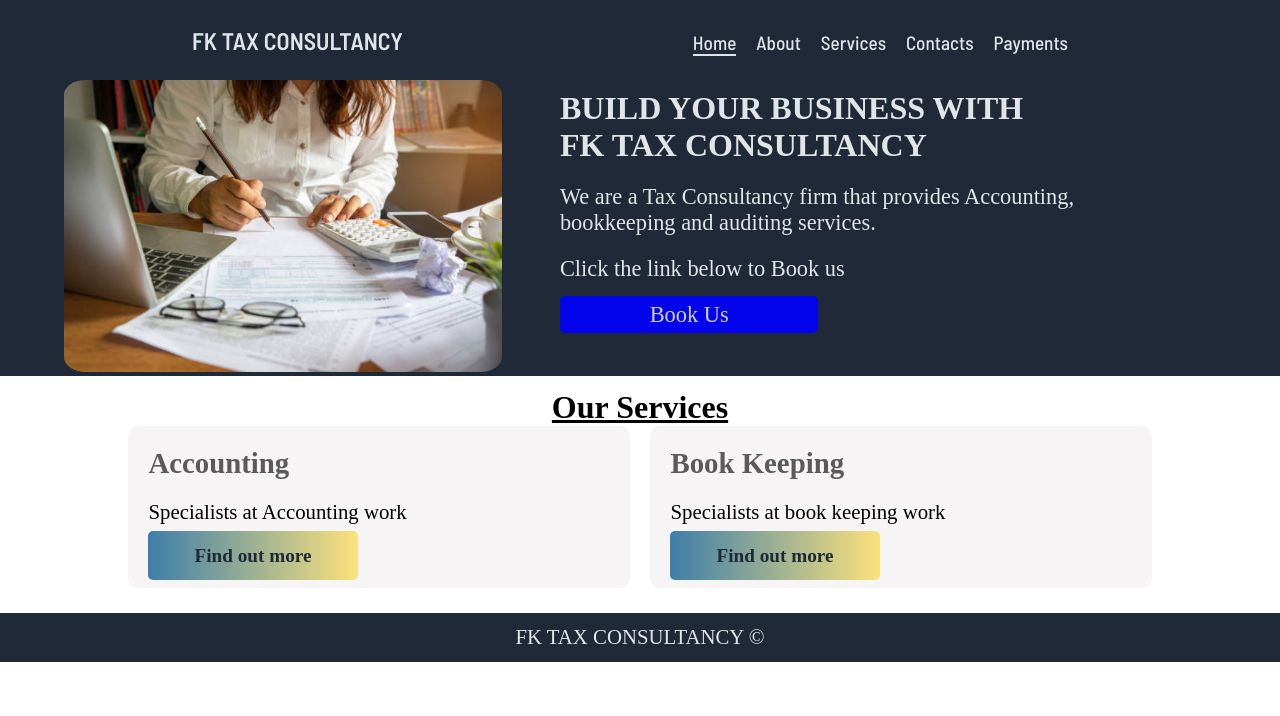
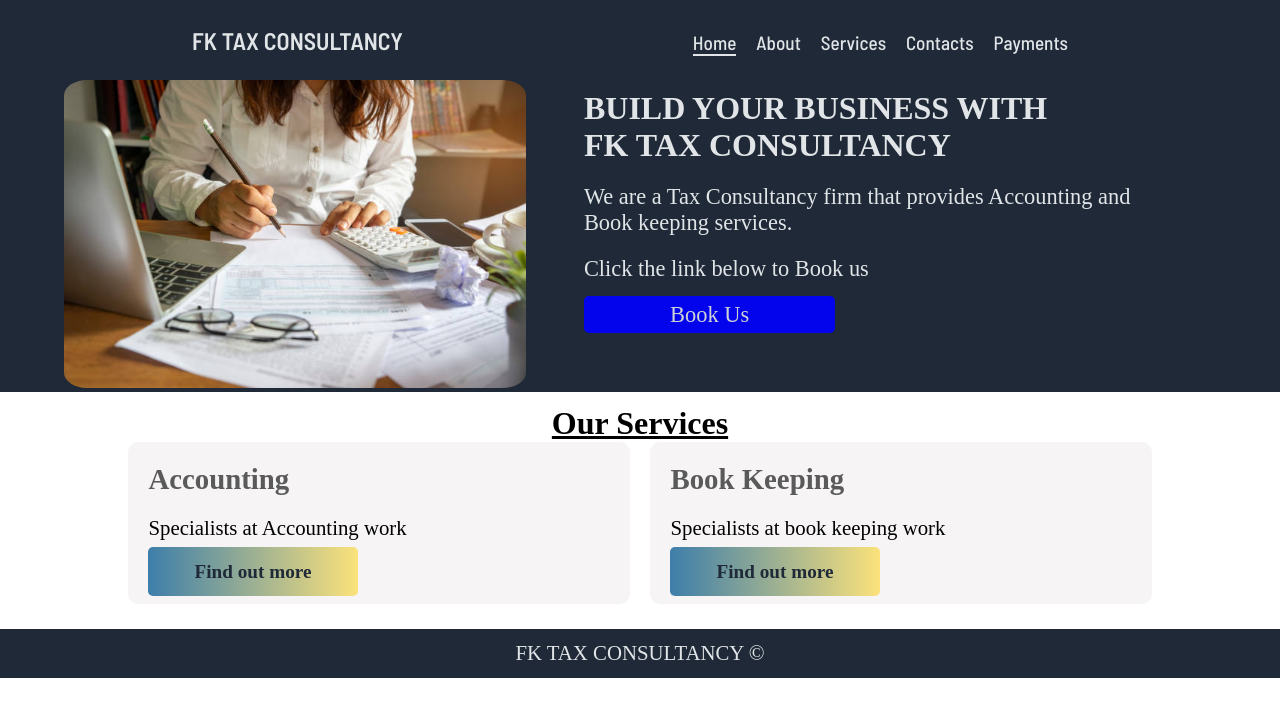
Before and after one commit to ImaniKadiva7/Tax_Consultancy_Website, a plain HTML site: page index.html in a window 1280 px wide. Drawn offline with Linux system fonts and the light colour scheme.

Commit message:
seventh commit

```diff
--- a/index.html
+++ b/index.html
@@ -47,8 +47,8 @@
                     <h2>FK TAX CONSULTANCY</h2>
                     <p>
                         We are a Tax Consultancy firm
-                        that provides Accounting, bookkeeping
-                        and auditing services.
+                        that provides Accounting and
+                        Book keeping services.
                     </p>
                     <p>
                         Click the link below to Book us
```
